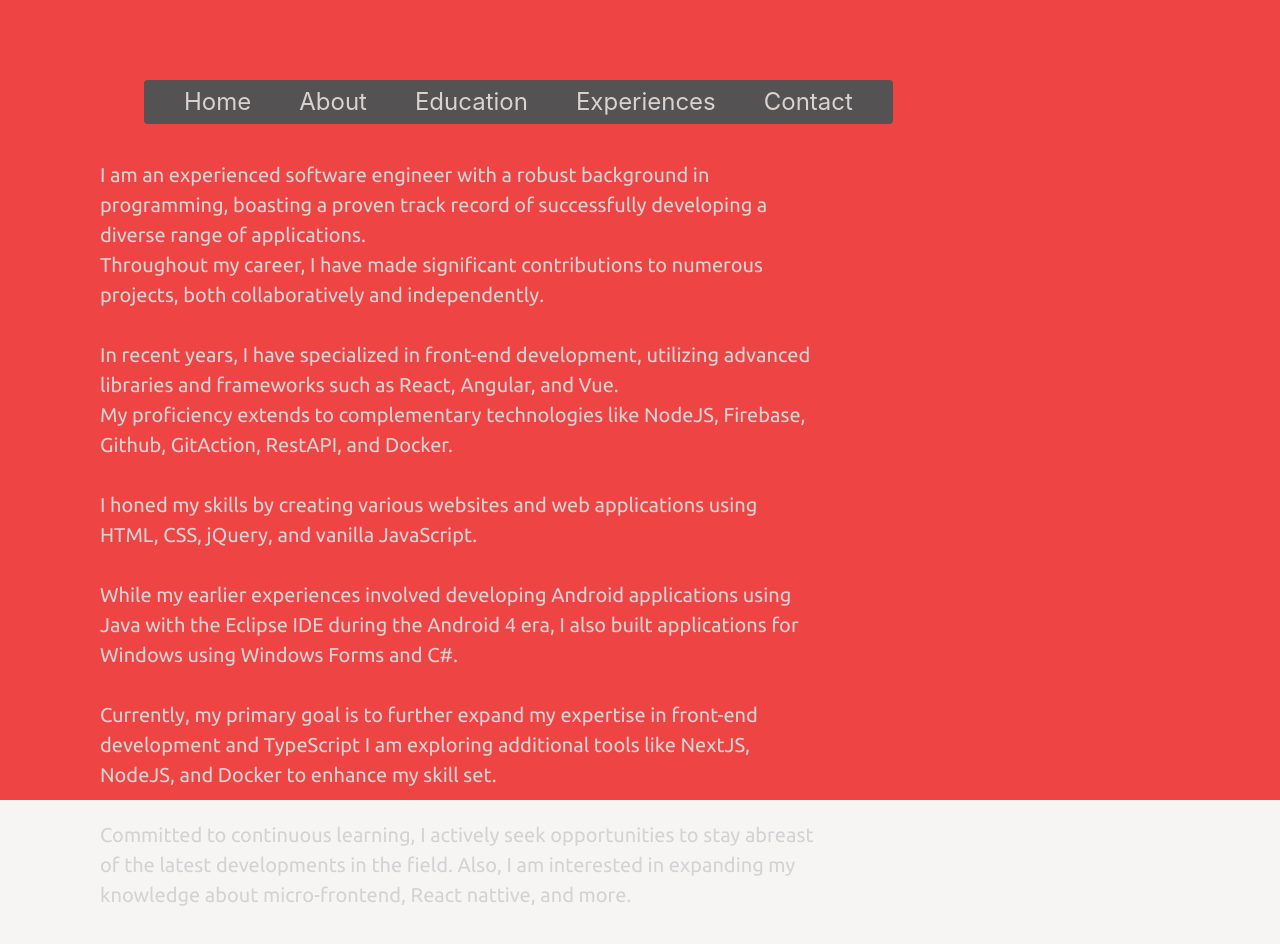
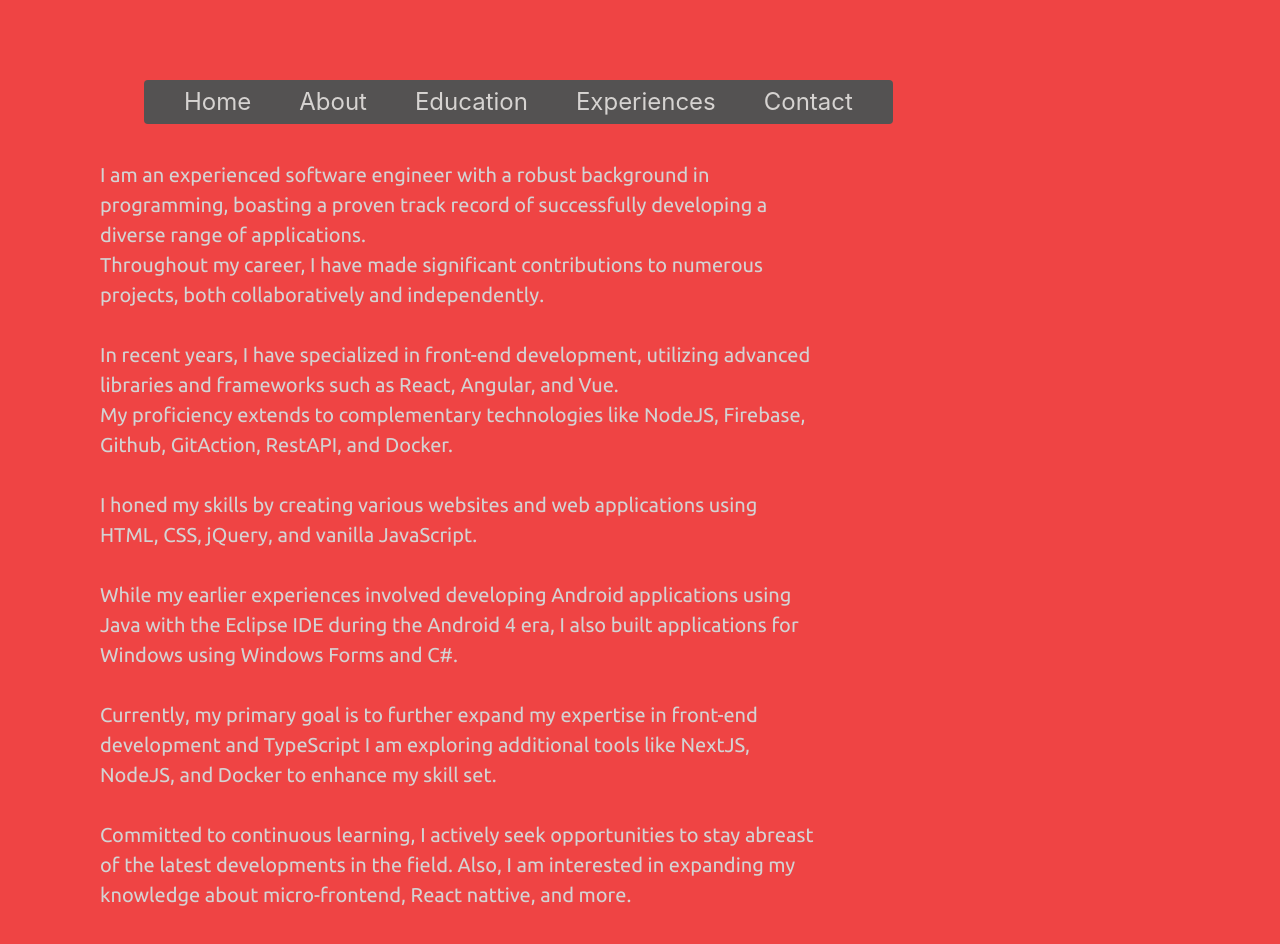
Before and after one commit to Cristian-Nass/cristian-nass-personal-web-site, a React (Vite) app: page /about in a window 1280 px wide. Shown: the top 944 px of the page. Built offline with nearby package versions, Linux system fonts and the light colour scheme.

Commit message:
Fixed color bug

```diff
--- a/src/pages/About.tsx
+++ b/src/pages/About.tsx
@@ -9,6 +9,7 @@ const About = () => {
       <div
         className="flex flex-row"
         style={{
+          backgroundColor: '#ef4444',
           padding: matches ? '20vh 100px' : '10vh 20px',
           color: 'lightgray',
           fontFamily: 'Ubuntu',
```
